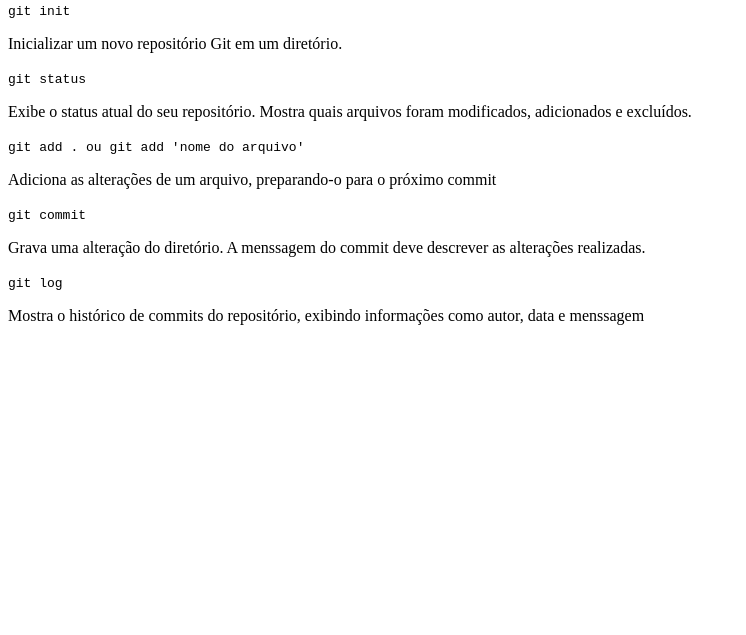
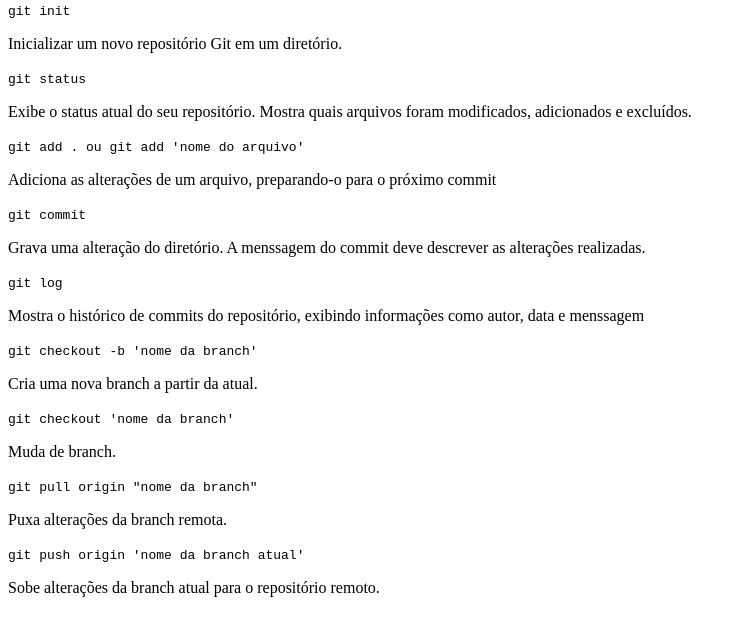
Before and after one commit to fillipim/Aula-11-AD, a plain HTML site: page index.html in a window 1280 px wide. Shown: the part 79-714 px from the top of the page, without its empty margins (0-746 px from the left). Drawn offline with Linux system fonts and the light colour scheme.

Commit message:
adiciona novos comandos do git

```diff
--- a/index.html
+++ b/index.html
@@ -25,6 +25,18 @@
 
         <code>git log</code>
         <p>Mostra o histórico de commits do repositório, exibindo informações como autor, data e menssagem</p>
+
+        <code>git checkout -b 'nome da branch'</code>
+        <p>Cria uma nova branch a partir da atual.</p>
+
+        <code>git checkout 'nome da branch'</code>
+        <p>Muda de branch.</p>
+
+        <code>git pull origin "nome da branch"</code>
+        <p>Puxa alterações da branch remota.</p>
+
+        <code>git push origin 'nome da branch atual'</code>
+        <p>Sobe alterações da branch atual para o repositório remoto.</p>
     </section>
 </body>
 
```
